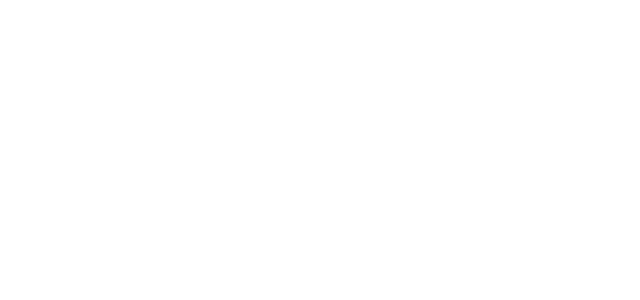
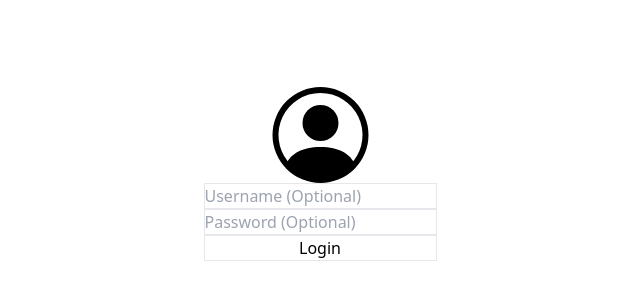
Before and after one commit to dtc105/Portfolio, a React (Vite) app: page / in a window 1280 px wide. Shown: the part 226-526 px from the top of the page, without its empty margins (320-960 px from the left). Built offline with nearby package versions, Linux system fonts and the light colour scheme.

Commit message:
started setting up login page

```diff
--- a/src/App.jsx
+++ b/src/App.jsx
@@ -1,11 +1,18 @@
+import { useEffect, useState } from "react";
+import Login from "./pages/Login";
+import Desktop from "./pages/Desktop";
 
 function App() {
 
-	return (
-		<>
+	const [username, setUsername] = useState("");
 
-		</>
-	);
+	useEffect(() => {
+		setUsername(localStorage.getItem("username"));
+	}, []);
+
+	if (!username) return <Login />
+
+	return <Desktop />
 }
 
 export default App;
--- a/src/index.css
+++ b/src/index.css
@@ -1,3 +1,18 @@
 @tailwind base;
 @tailwind components;
 @tailwind utilities;
+
+*,
+*::before,
+*::after {
+  margin: 0;
+  padding: 0;
+  box-sizing: border-box;
+}
+
+html,
+body,
+#root {
+  width: 100%;
+  height: 100%
+}
--- /dev/null
+++ b/src/pages/Desktop.jsx
@@ -0,0 +1,13 @@
+
+function Desktop() {
+
+
+
+    return (
+        <div>
+            Desktop
+        </div>
+    );
+}
+
+export default Desktop;
--- /dev/null
+++ b/src/pages/Login.jsx
@@ -0,0 +1,59 @@
+import { useState } from "react";
+
+function Login() {
+
+    const [username, setUsername] = useState("");
+    // const [password, setPassword] = useState("");
+
+    function login(e) {
+        // e.preventDefault();
+        localStorage.setItem("username", username);
+    }
+
+    return (
+        <div
+            id="loginScreen"
+            className="w-full h-full grid place-content-center"
+        >
+            <div
+                id="loginContent"
+                className="flex flex-col"
+            >
+                <img
+                    src="avatar.svg"
+                    alt="avatar icon"
+                    className="h-24 aspect-square"
+                />
+                <form
+                    action="POST"
+                    className="flex flex-col"
+                >
+                    <input
+                        type="text"
+                        name="username"
+                        id="username"
+                        value={username}
+                        onChange={(e) => setUsername(e.target.value)}
+                        className="border"
+                        placeholder="Username (Optional)"
+                    />
+                    <input
+                        type="password"
+                        name="password"
+                        id="password"
+                        className="border text-justify w-full"
+                        placeholder="Password (Optional)"
+                    />
+                    <button
+                        onClick={(e) => login(e)}
+                        className="border"
+                    >
+                        Login
+                    </button>
+                </form>
+            </div>
+        </div>
+    );
+}
+
+export default Login;
```
Also changed, not shown: public/avatar.svg (added), src/lib/userStore.js (added).
